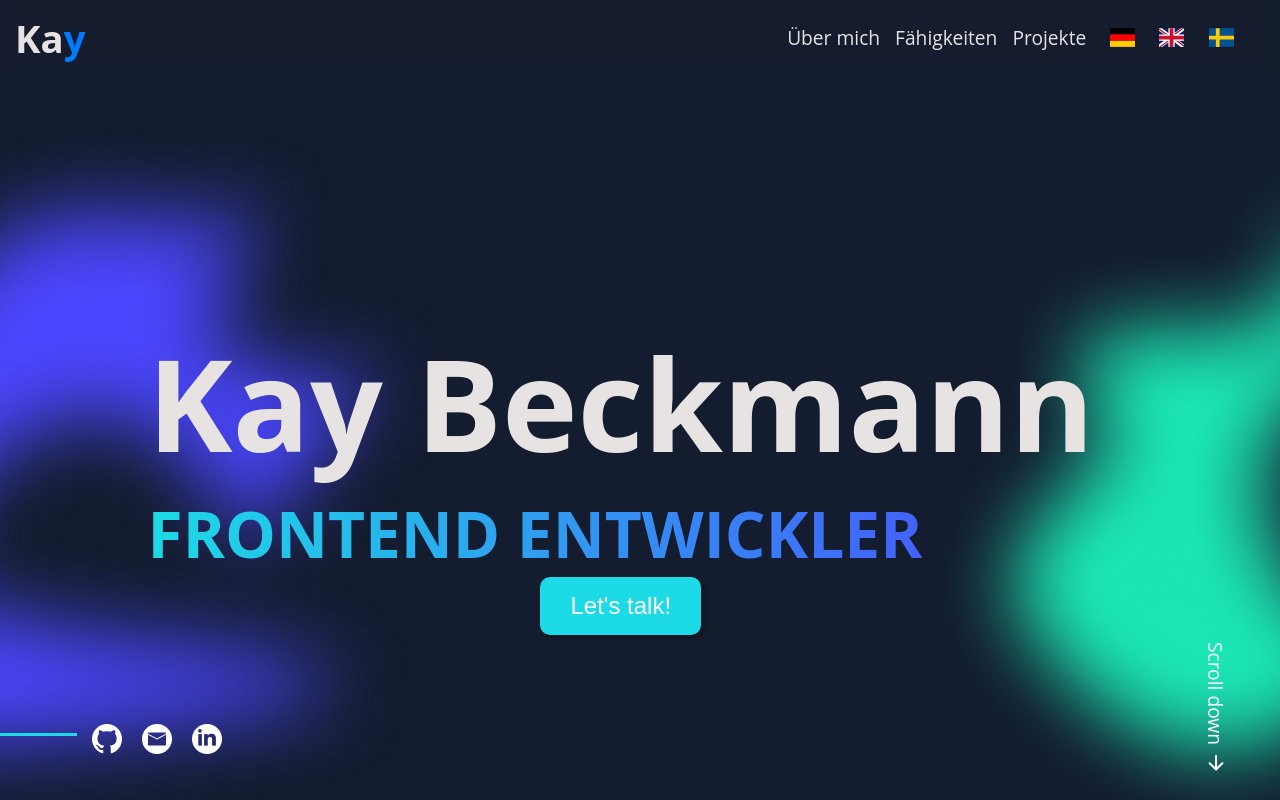
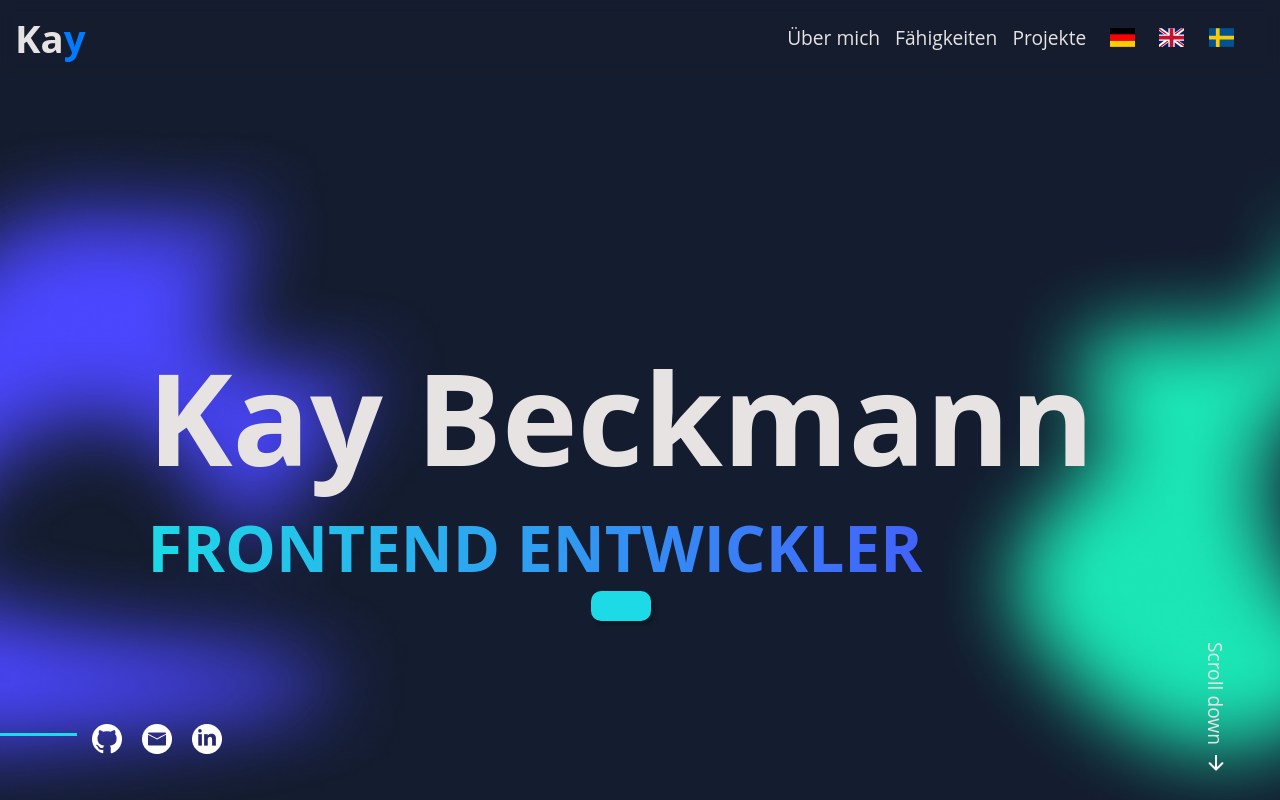
Before and after one commit to KayBeckmann/Portfolio-Vue, a Vue app: page / in a window 1280 px wide. Shown: the top 800 px of the page. Built offline with nearby package versions, Linux system fonts and the light colour scheme.

Commit message:
Mail hinzugefügt

```diff
--- a/src/components/LandingComponent.vue
+++ b/src/components/LandingComponent.vue
@@ -14,10 +14,11 @@
     </div>
   </div>
 
-  <button
-    class="primary">
-    Let's talk!
-  </button>
+<button class="primary">
+  <a href="mailto:contact@kay-beckmann.com" target="_blank">
+    {{ currentMessages.landingPage.talk }}
+  </a>
+</button>
 </div>
 <div class="footer">
   <div class="footer-left">
@@ -25,8 +26,10 @@
     <SocialmediaComponent></SocialmediaComponent>
   </div>
   <div class="footer-right pointer">
-    Scroll down
-    <img class="arrow" src="../assets/icons/arrow.png" alt="->" />
+    <a href="#about">
+      Scroll down
+      <img class="arrow" src="../assets/icons/arrow.png" alt="->" />
+    </a>
   </div>
 </div>
 
```
